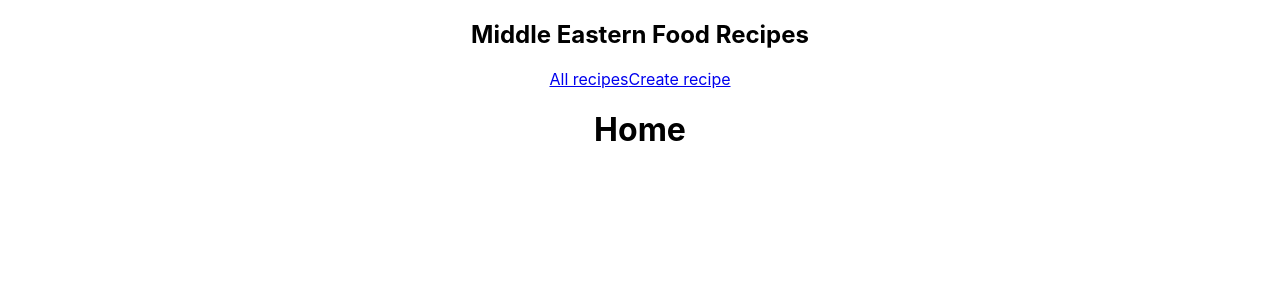
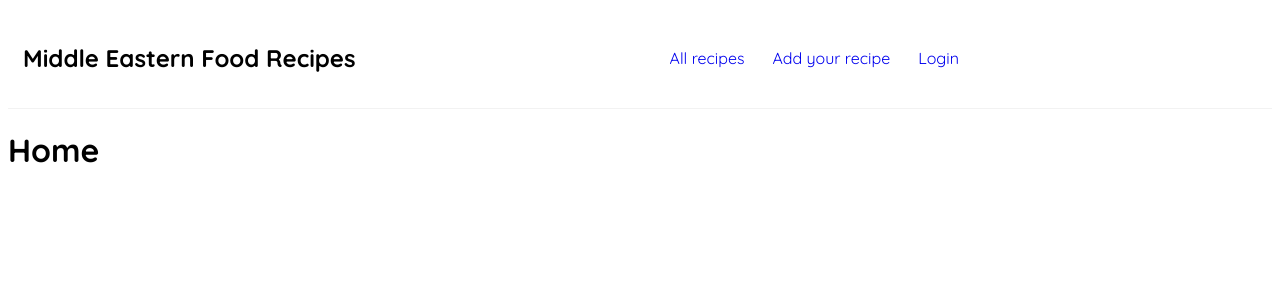
Before and after one commit to Vessela-N/My-new-blog, a React (Create React App) app in the folder frontend/: page / in a window 1280 px wide. Shown: the top 300 px of the page. Built offline with nearby package versions, Linux system fonts and the light colour scheme.

Commit message:
Add css styles to Navbar

```diff
--- a/frontend/src/App.css
+++ /dev/null
@@ -1,38 +0,0 @@
-.App {
-  text-align: center;
-}
-
-.App-logo {
-  height: 40vmin;
-  pointer-events: none;
-}
-
-@media (prefers-reduced-motion: no-preference) {
-  .App-logo {
-    animation: App-logo-spin infinite 20s linear;
-  }
-}
-
-.App-header {
-  background-color: #282c34;
-  min-height: 100vh;
-  display: flex;
-  flex-direction: column;
-  align-items: center;
-  justify-content: center;
-  font-size: calc(10px + 2vmin);
-  color: white;
-}
-
-.App-link {
-  color: #61dafb;
-}
-
-@keyframes App-logo-spin {
-  from {
-    transform: rotate(0deg);
-  }
-  to {
-    transform: rotate(360deg);
-  }
-}
--- a/frontend/src/App.js
+++ b/frontend/src/App.js
@@ -1,4 +1,3 @@
-import './App.css';
 import { BrowserRouter as Router, Route, Switch } from 'react-router-dom';
 import Navbar from './components/Navbar';
 import Home from './components/Home';
--- a/frontend/src/components/Home/Home.js
+++ b/frontend/src/components/Home/Home.js
@@ -1,6 +1,6 @@
 const Home = () => {
     return (
-        <main>
+        <main className="home">
             <h1>Home</h1>
         </main>
       );
--- a/frontend/src/components/Navbar/Navbar.css
+++ b/frontend/src/components/Navbar/Navbar.css
@@ -0,0 +1,15 @@
+.navbar {
+    padding:15px;
+    display: flex;
+    align-items: center;
+    border-bottom: 1px solid #f2f2f2;
+}
+
+.navbar .links {
+    margin: auto;
+}
+.navbar a {
+    margin-left: 16px;
+    text-decoration: none;
+    padding: 6px;
+}
--- a/frontend/src/components/Navbar/Navbar.js
+++ b/frontend/src/components/Navbar/Navbar.js
@@ -7,7 +7,8 @@ const Navbar = () => {
             <h1>Middle Eastern Food Recipes</h1>
             <div className='links'>
                 <Link to='/'>All recipes</Link>
-                <Link to='/create'>Create recipe</Link>
+                <Link to='/create'>Add your recipe</Link>
+                <Link className="login-links" to='/login'>Login</Link>
             </div>
         </nav>
     );
--- a/frontend/src/index.css
+++ b/frontend/src/index.css
@@ -1,13 +1,5 @@
-body {
-  margin: 0;
-  font-family: -apple-system, BlinkMacSystemFont, 'Segoe UI', 'Roboto', 'Oxygen',
-    'Ubuntu', 'Cantarell', 'Fira Sans', 'Droid Sans', 'Helvetica Neue',
-    sans-serif;
-  -webkit-font-smoothing: antialiased;
-  -moz-osx-font-smoothing: grayscale;
+@import url('https://fonts.googleapis.com/css2?family=Quicksand:wght@300;400;500;600;700&display=swap');
+
+* {
+    font-family: 'Quicksand';
 }
-
-code {
-  font-family: source-code-pro, Menlo, Monaco, Consolas, 'Courier New',
-    monospace;
-}
```
